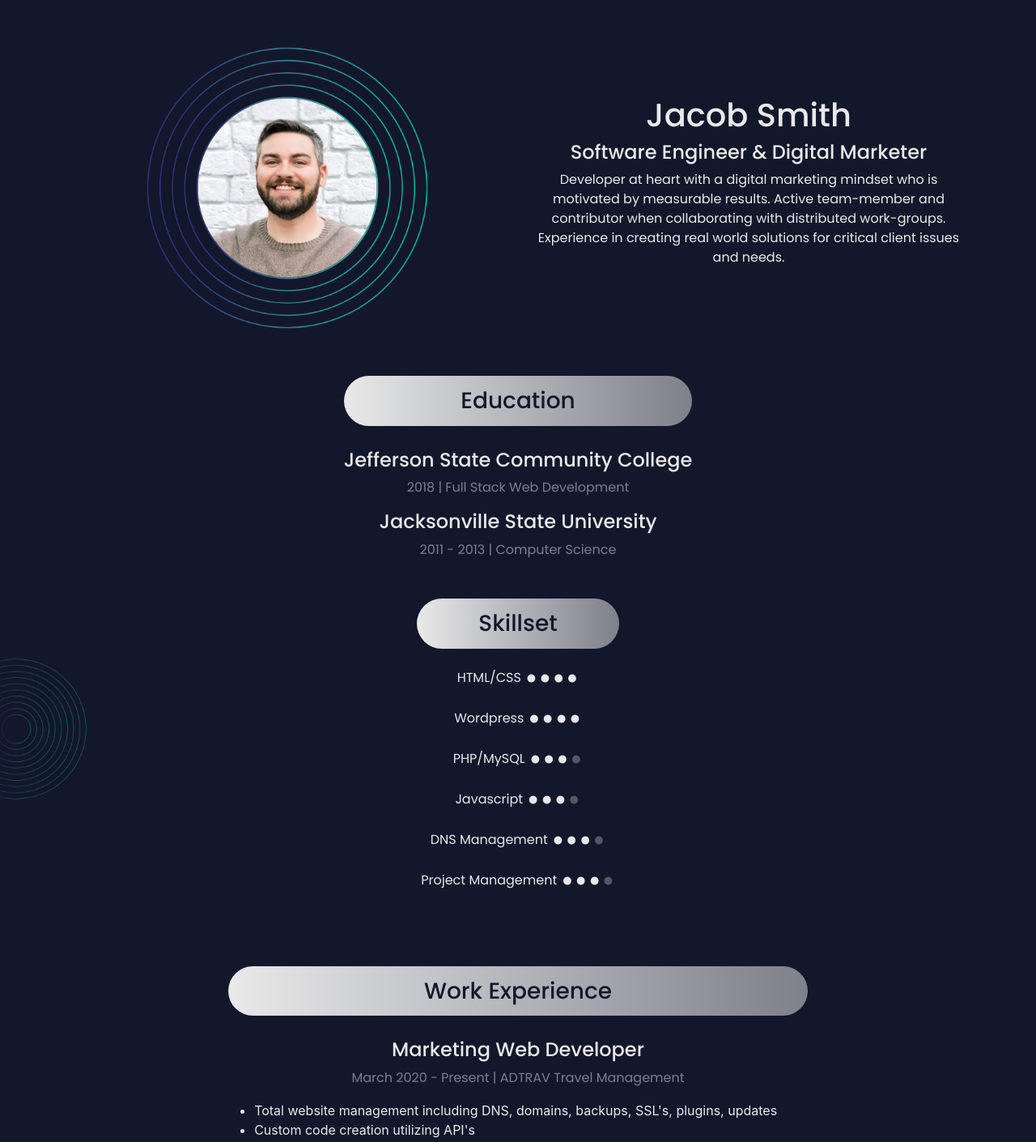
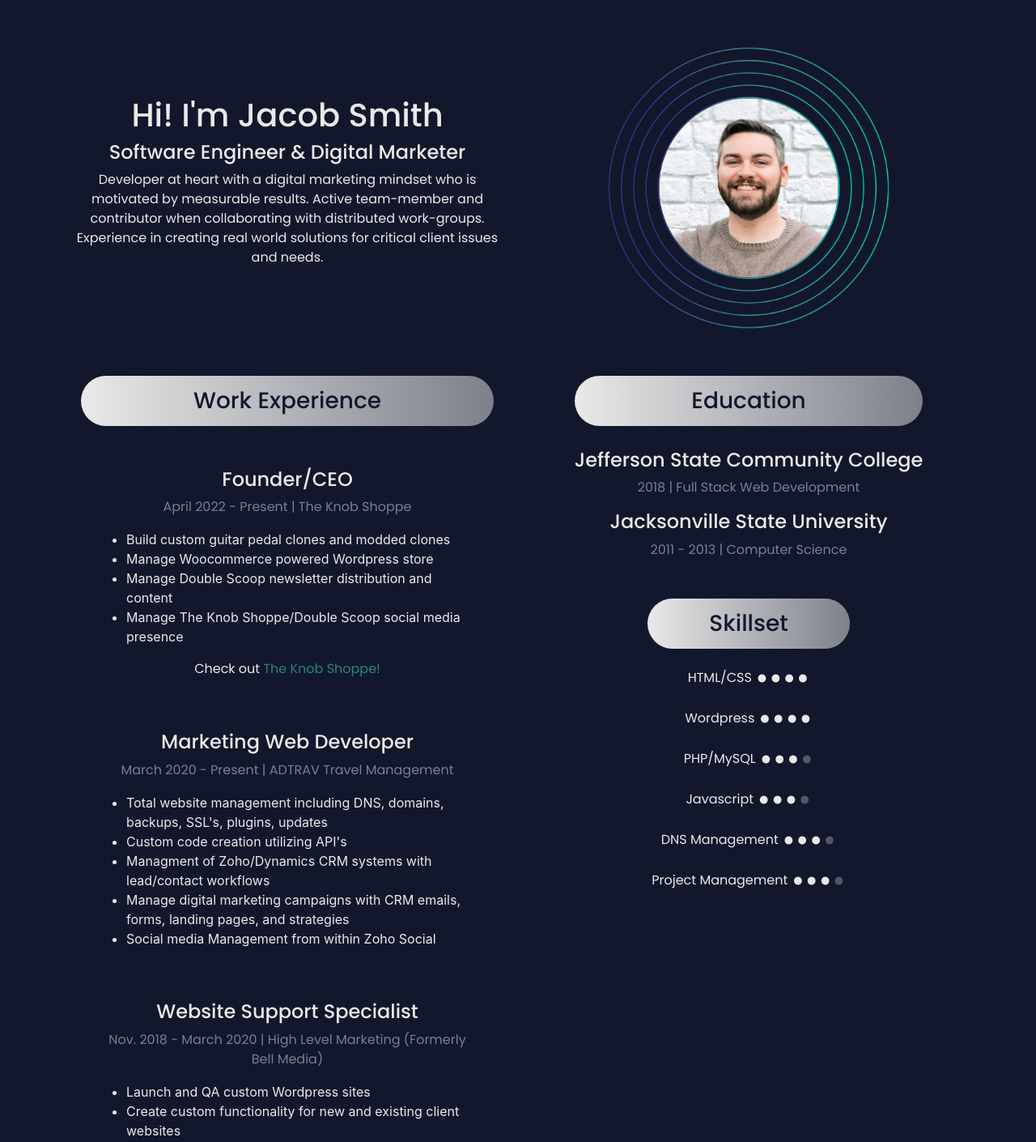
Before and after one commit to xcob/jacobsmith2023, a Nuxt app: page / in a window 1280 px wide. Shown: the top 1410 px of the page at 81% size. Built offline with nearby package versions, Linux system fonts and the light colour scheme; some icons are missing.

Commit message:
layout, copy fixes

```diff
--- a/components/header.vue
+++ b/components/header.vue
@@ -2,9 +2,8 @@
   <div id="header-info">
     <b-container align-h="center">
       <b-row align-h="center">
-        <b-col><b-img src="/circles-and-headshot-web.png" width="400px" alt="Fleek Logo Mark"></b-img></b-col>
-        <b-col align-self="center">
-          <h1>Jacob Smith</h1>
+        <b-col align-self="center" order="2" order-md="1">
+          <h1>Hi! I'm Jacob Smith</h1>
           <h4>Software Engineer & Digital Marketer</h4>
           <p>Developer at heart with a digital marketing mindset who is motivated by measurable results.
             Active team-member and contributor when collaborating with distributed work-groups.
@@ -13,6 +12,9 @@
            <!-- <b-icon icon="bar-chart-fill"></b-icon>
            <b-icon-arrow-up></b-icon-arrow-up> -->
         </b-col>
+        <b-col align-self="center" order="1" order-md="2"><b-img src="/circles-and-headshot-web.png" width="400px" alt="Fleek Logo Mark"></b-img>
+      </b-col>
+
       </b-row>
     </b-container>
 
@@ -32,4 +34,8 @@ export default {
     text-align: center;
     padding: 2em;
   }
+
+  #header-info img {
+    text-align: center;
+  }
 </style>
--- a/components/powerfooter.vue
+++ b/components/powerfooter.vue
@@ -8,9 +8,7 @@
                 <b-img src="/fleek-icon.png" fluid width="40%" alt="Fleek Logo Mark"></b-img></b-col>
             </b-row>
         </b-container>
-        <b-img src="/circles.png" id="circles-footer" fluid width="200%" alt="Circles"></b-img>
-        <b-img src="/circles.png" id="circles-footer2" fluid width="200%" alt="Circles"></b-img>
-        <b-img src="/circles.png" id="circles-footer3" fluid width="200%" alt="Circles"></b-img>
+
     </div>
 
 </template>
--- a/components/workhistory.vue
+++ b/components/workhistory.vue
@@ -1,22 +1,10 @@
 <template>
     <div>
     <b-container align-h="center">
+        <h3 class="workExp">Work Experience</h3>
       <b-row align-h="center" class="workRow">
         <b-col md="auto">
-            <h3 class="workExp">Work Experience</h3>
-            <h4 class="workTitle">Marketing Web Developer</h4>
-            <p class="workDate">March 2020 - Present | ADTRAV Travel Management</p>
-            <ul>
-                <li>Total website management including DNS, domains, backups, SSL's, plugins, updates</li>
-                <li>Custom code creation utilizing API's</li>
-                <li>Managment of Zoho/Dynamics CRM systems with lead/contact workflows</li>
-                <li>Manage digital marketing campaigns with CRM emails, forms, landing pages, and stratgies</li>
-                <li>Social media Management from within Zoho Social</li>
-            </ul>
-            </b-col>
-      </b-row>
-      <b-row align-h="center" class="workRow">
-        <b-col md="auto">
+
             <h4 class="workTitle">Founder/CEO</h4>
             <p class="workDate">April 2022 - Present | The Knob Shoppe</p>
             <ul>
@@ -26,6 +14,19 @@
                 <li>Manage The Knob Shoppe/Double Scoop social media presence</li>
             </ul>
             <p style="text-align: center;">Check out <a href="https://theknobshoppe.com/" style="color: #208587;" target="_blank">The Knob Shoppe!</a></p>
+            </b-col>
+      </b-row>
+      <b-row align-h="center" class="workRow">
+        <b-col md="auto">
+            <h4 class="workTitle">Marketing Web Developer</h4>
+            <p class="workDate">March 2020 - Present | ADTRAV Travel Management</p>
+            <ul>
+                <li>Total website management including DNS, domains, backups, SSL's, plugins, updates</li>
+                <li>Custom code creation utilizing API's</li>
+                <li>Managment of Zoho/Dynamics CRM systems with lead/contact workflows</li>
+                <li>Manage digital marketing campaigns with CRM emails, forms, landing pages, and strategies</li>
+                <li>Social media Management from within Zoho Social</li>
+            </ul>
             </b-col>
       </b-row>
       <b-row align-h="center" class="workRow">
@@ -67,7 +68,7 @@
 }
 
 .workRow{
-    padding: 2em;
+    padding: 1.5em;
 }
 
 #work-info{
--- a/pages/index.vue
+++ b/pages/index.vue
@@ -1,14 +1,23 @@
 <template>
   <div>
     <Header />
-    <Edu-skills />
-    <Workhistory />
+    <b-container align-h="center" fluid="lg">
+      <b-row align-h="center">
+        <b-col order-lg="1" order="2">
+          <Workhistory />
+        </b-col>
+        <b-col order-lg="2">
+          <Edu-skills />
+        </b-col>
+      </b-row>
+    </b-container>
   </div>
 </template>
 
 <script>
-export default {
-  name: 'IndexPage',
-  layout: 'theme',
-}
+  export default {
+    name: 'IndexPage',
+    layout: 'theme',
+  }
+
 </script>
```
Also changed, not shown: 1 other file (tests, documents, lock files or other folders).
